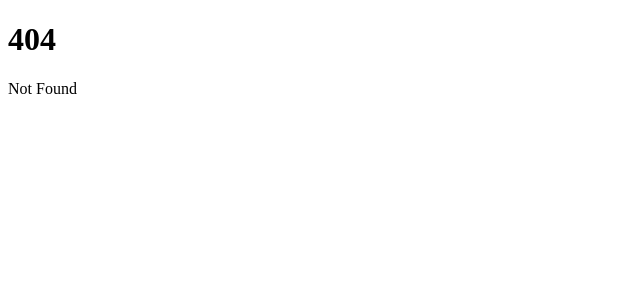
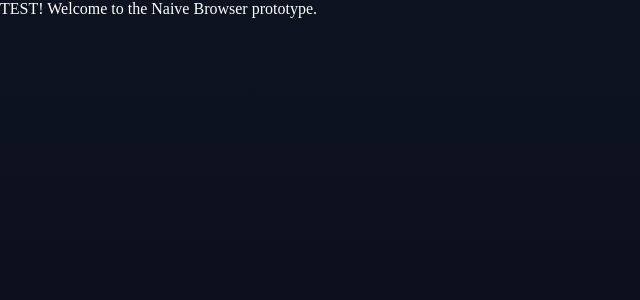
Before and after one commit to dvdkouril/chromatin-n-out, a SvelteKit app: page /naive-browser in a window 1280 px wide. Before the commit this address had no page. Shown: the top 300 px of the page, without its empty margins (0-640 px from the left). Built offline with nearby package versions, Linux system fonts and the light colour scheme.

Commit message:
Add new route: naive-browser For implementing a basic 3d genome browser in order to compare to hyperwindows

```diff
--- /dev/null
+++ b/src/routes/naive-browser/+layout.ts
@@ -0,0 +1 @@
+export const prerender = true;
--- /dev/null
+++ b/src/routes/naive-browser/+page.svelte
@@ -0,0 +1,23 @@
+<script lang="ts">
+  import App from '$lib/components/App.svelte'
+</script>
+
+<div>
+  <!-- <App /> -->
+  <span style="color: white">
+  TEST! Welcome to the Naive Browser prototype.
+  </span>
+</div>
+
+<style>
+  :global(body) {
+    margin: 0;
+  }
+
+  div {
+    width: 100vw;
+    height: 100vh;
+    background: rgb(13, 19, 32);
+    background: linear-gradient(180deg, rgba(13, 19, 32, 1) 0%, rgba(8, 12, 21, 1) 100%);
+  }
+</style>
```
